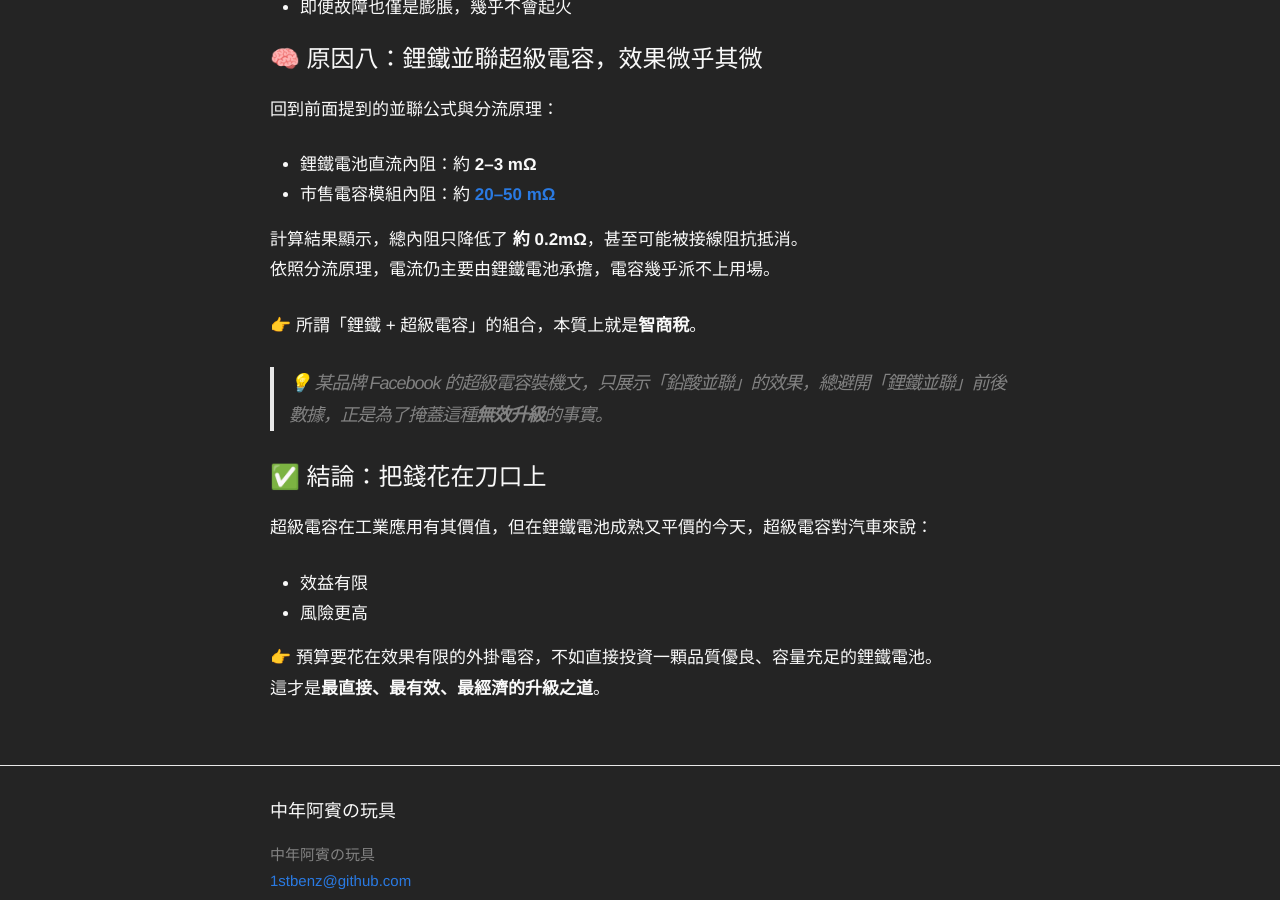
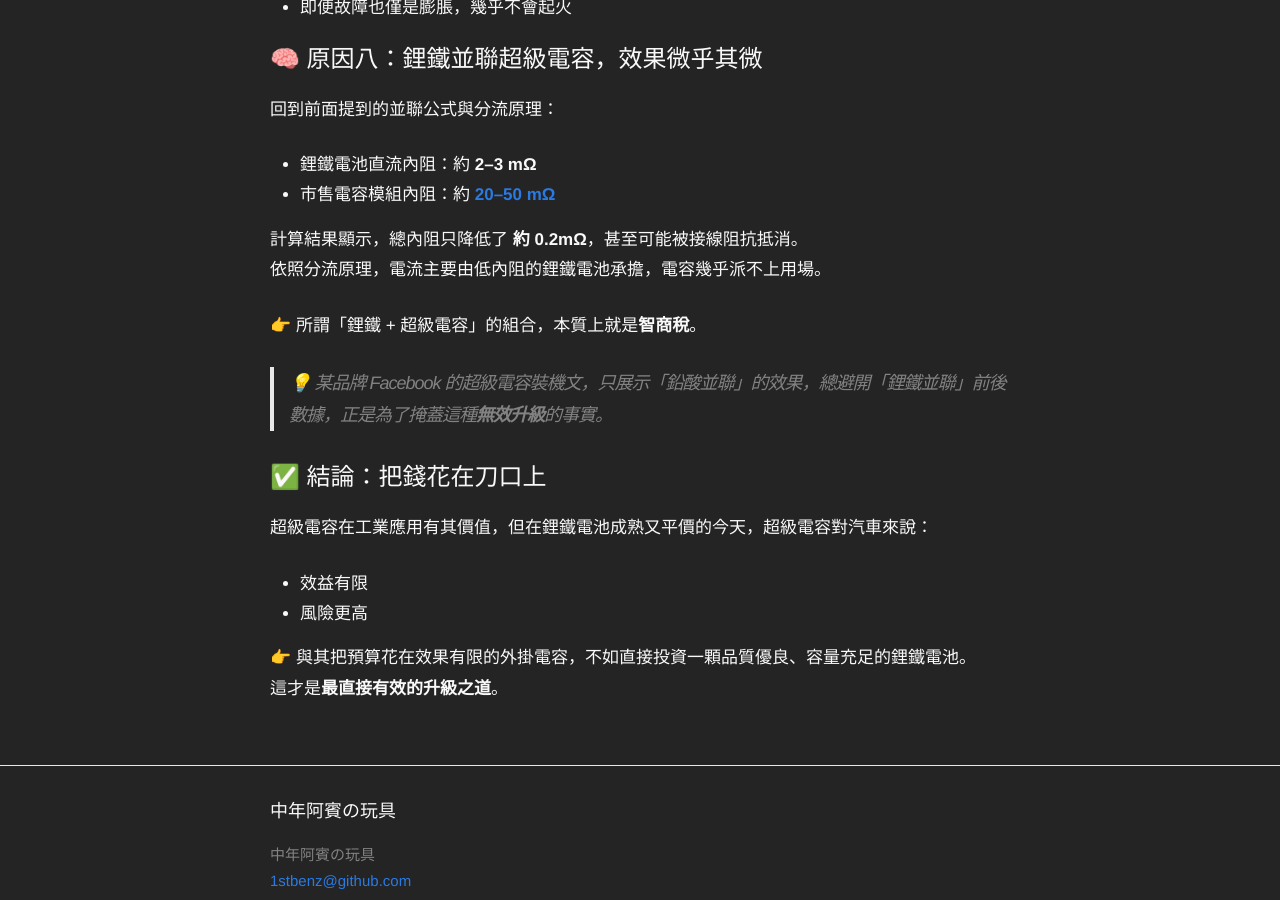
Before and after one commit to 1stbenz/1stbenz.github.io, a Jekyll site: the page built from _posts/2025-10-18-dont-use-supercap.md, in a window 1280 px wide and 900 px high, scrolled down 3452 px. Built offline with Jekyll 4.4.1, drawn with Linux system fonts in a browser that asks for light colours; some of the changed text lies outside the part shown.

Commit message:
Update 2025-10-18-dont-use-supercap.md

```diff
--- a/_posts/2025-10-18-dont-use-supercap.md
+++ b/_posts/2025-10-18-dont-use-supercap.md
@@ -25,10 +25,10 @@
 ### 1. 並聯公式
 並聯電阻的總阻抗公式為：
 <p>
-  R<sub>總</sub> =
+  R<sub>總阻抗</sub> =
   <span style="display: inline-block; vertical-align: middle; text-align: center;">
-    <span style="display: block; border-bottom: 1px solid currentColor; padding: 0 2px;">R<sub>電池</sub> × R<sub>電容</sub></span>
-    <span style="display: block; padding: 0 2px;">R<sub>電池</sub> + R<sub>電容</sub></span>
+    <span style="display: block; border-bottom: 1px solid currentColor; padding: 0 2px;">R<sub>電池內阻</sub> × R<sub>電容內阻</sub></span>
+    <span style="display: block; padding: 0 2px;">R<sub>電池內阻</sub> + R<sub>電容內阻</sub></span>
   </span>
 </p>
 
@@ -117,7 +117,7 @@
 - 市售電容模組內阻：約 [**20–50 mΩ**](/images/supercap_ir.webp)
 
 計算結果顯示，總內阻只降低了 **約 0.2mΩ**，甚至可能被接線阻抗抵消。
-依照分流原理，電流仍主要由鋰鐵電池承擔，電容幾乎派不上用場。
+依照分流原理，電流主要由低內阻的鋰鐵電池承擔，電容幾乎派不上用場。
 
 👉 所謂「鋰鐵 + 超級電容」的組合，本質上就是**智商稅**。
 
@@ -130,5 +130,5 @@
 -   效益有限
 -   風險更高
 
-👉 預算要花在效果有限的外掛電容，不如直接投資一顆品質優良、容量充足的鋰鐵電池。
-這才是**最直接、最有效、最經濟的升級之道**。
+👉 與其把預算花在效果有限的外掛電容，不如直接投資一顆品質優良、容量充足的鋰鐵電池。
+這才是**最直接有效的升級之道**。
```
